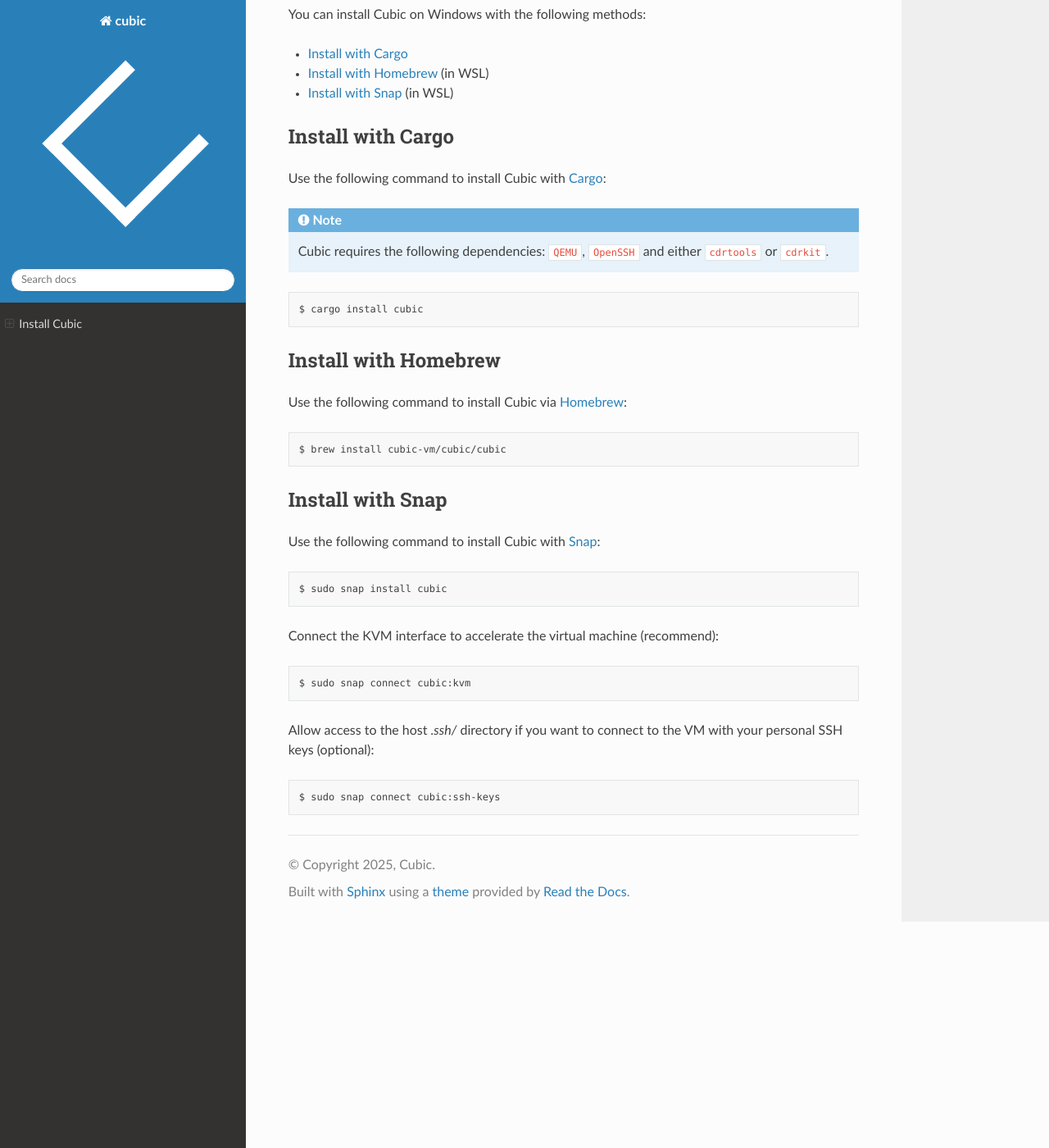
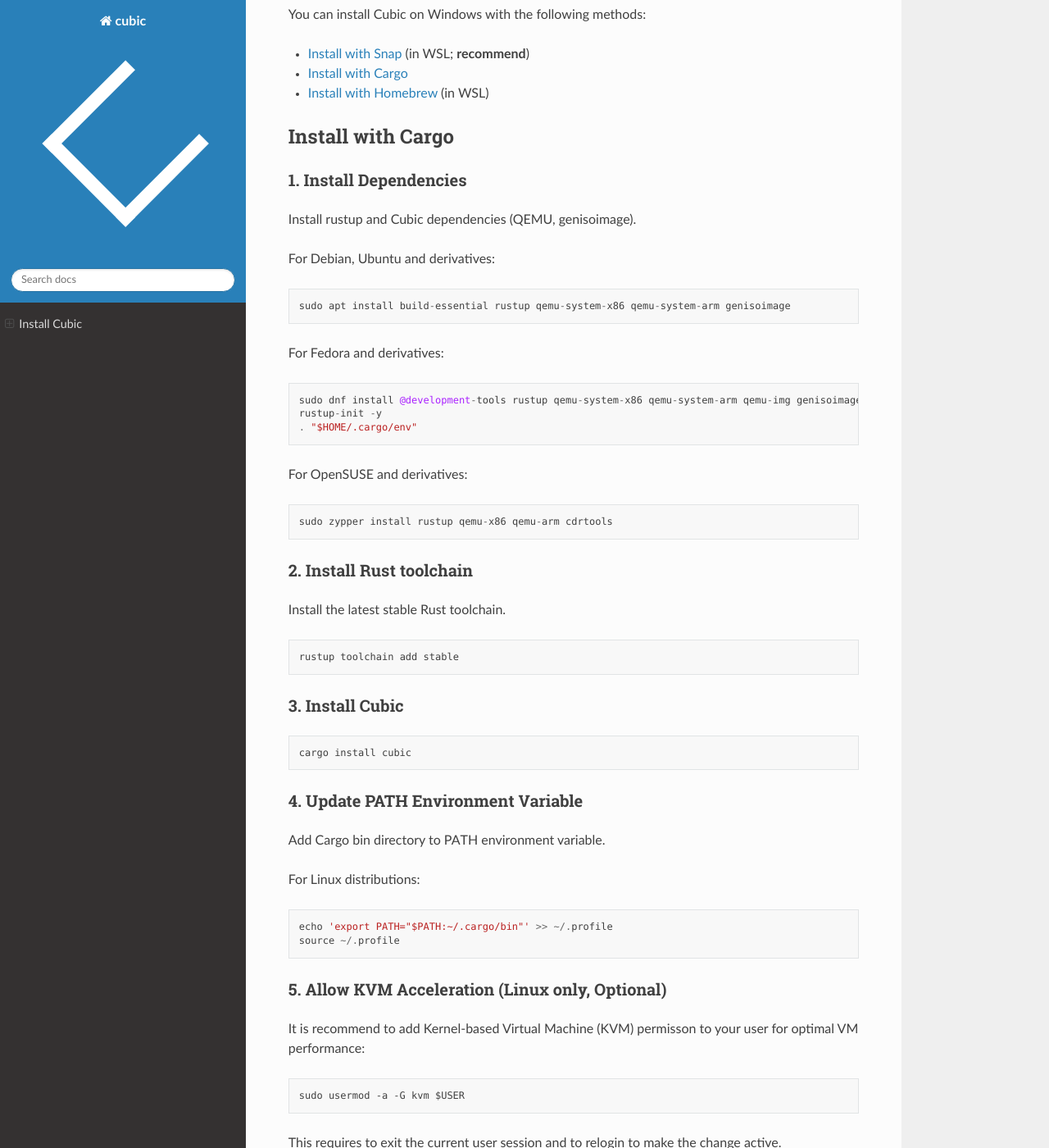
Before and after one commit to cubic-vm/cubic, a Sphinx documentation site: the page built from docs/install.rst, in a window 1280 px wide and 1400 px high, scrolled down 586 px. Shown: the whole window at 82% size. Built offline with Sphinx 7.4.7 and the Read the Docs theme 3.1.0, drawn with Linux system fonts in a browser that asks for light colours; some of the changed text lies outside the part shown.

Commit message:
doc: update install documentation
Updated the install documentation and improved the Cargo install description by
using Rustup for an up‑to‑date Rust version.

Signed-off-by: Roger Knecht <rknecht@pm.me>

```diff
--- a/docs/install.rst
+++ b/docs/install.rst
@@ -8,39 +8,102 @@
 
 You can install Cubic on Linux with the following methods:
 
+* `Install with Snap`_  (**recommend**)
 * `Install with Cargo`_
 * `Install with Homebrew`_
-* `Install with Snap`_
 
 Install on macOS
 ----------------
 
 You can install Cubic on macOS with the following methods:
 
+* `Install with Homebrew`_ (**recommend**)
 * `Install with Cargo`_
-* `Install with Homebrew`_
 
 Install on Windows
 ------------------
 
 You can install Cubic on Windows with the following methods:
 
+* `Install with Snap`_ (in WSL; **recommend**)
 * `Install with Cargo`_
 * `Install with Homebrew`_ (in WSL)
-* `Install with Snap`_ (in WSL)
 
 Install with Cargo
 ------------------
 
-Use the following command to install Cubic with `Cargo`_:
+1. Install Dependencies
+^^^^^
 
-.. note:: Cubic requires the following dependencies: ``QEMU``, ``OpenSSH`` and either ``cdrtools`` or ``cdrkit``.
+Install rustup and Cubic dependencies (QEMU, genisoimage).
+
+For Debian, Ubuntu and derivatives:
 
 .. code-block::
 
-       $ cargo install cubic
+    sudo apt install build-essential rustup qemu-system-x86 qemu-system-arm genisoimage
 
-.. _Cargo: https://crates.io/crates/cubic
+For Fedora and derivatives:
+
+.. code-block::
+
+    sudo dnf install @development-tools rustup qemu-system-x86 qemu-system-arm qemu-img genisoimage
+    rustup-init -y
+    . "$HOME/.cargo/env"
+
+For OpenSUSE and derivatives:
+
+.. code-block::
+
+    sudo zypper install rustup qemu-x86 qemu-arm cdrtools
+
+2. Install Rust toolchain
+^^^^^
+
+Install the latest stable Rust toolchain.
+
+.. code-block::
+
+    rustup toolchain add stable
+
+3. Install Cubic
+^^^^^
+
+.. code-block::
+
+    cargo install cubic
+
+4. Update PATH Environment Variable
+^^^^
+
+Add Cargo bin directory to PATH environment variable.
+
+For Linux distributions:
+
+.. code-block::
+
+    echo 'export PATH="$PATH:~/.cargo/bin"' >> ~/.profile
+    source ~/.profile
+
+5. Allow KVM Acceleration (Linux only, Optional)
+^^^^^
+
+It is recommend to add Kernel-based Virtual Machine (KVM) permisson to your user for optimal VM performance:
+
+.. code-block::
+
+    sudo usermod -a -G kvm $USER
+
+This requires to exit the current user session and to relogin to make the change active.
+
+Test Cubic
+^^^^
+
+Check if Cubic is installed correctly:
+
+.. code-block::
+
+    cubic --help
 
 Install with Homebrew
 ---------------------
@@ -70,10 +133,4 @@
 
        $ sudo snap connect cubic:kvm
 
-Allow access to the host `.ssh/` directory if you want to connect to the VM with your personal SSH keys (optional):
-
-.. code-block::
-
-       $ sudo snap connect cubic:ssh-keys
-
 .. _Snap: https://snapcraft.io/cubic
```
